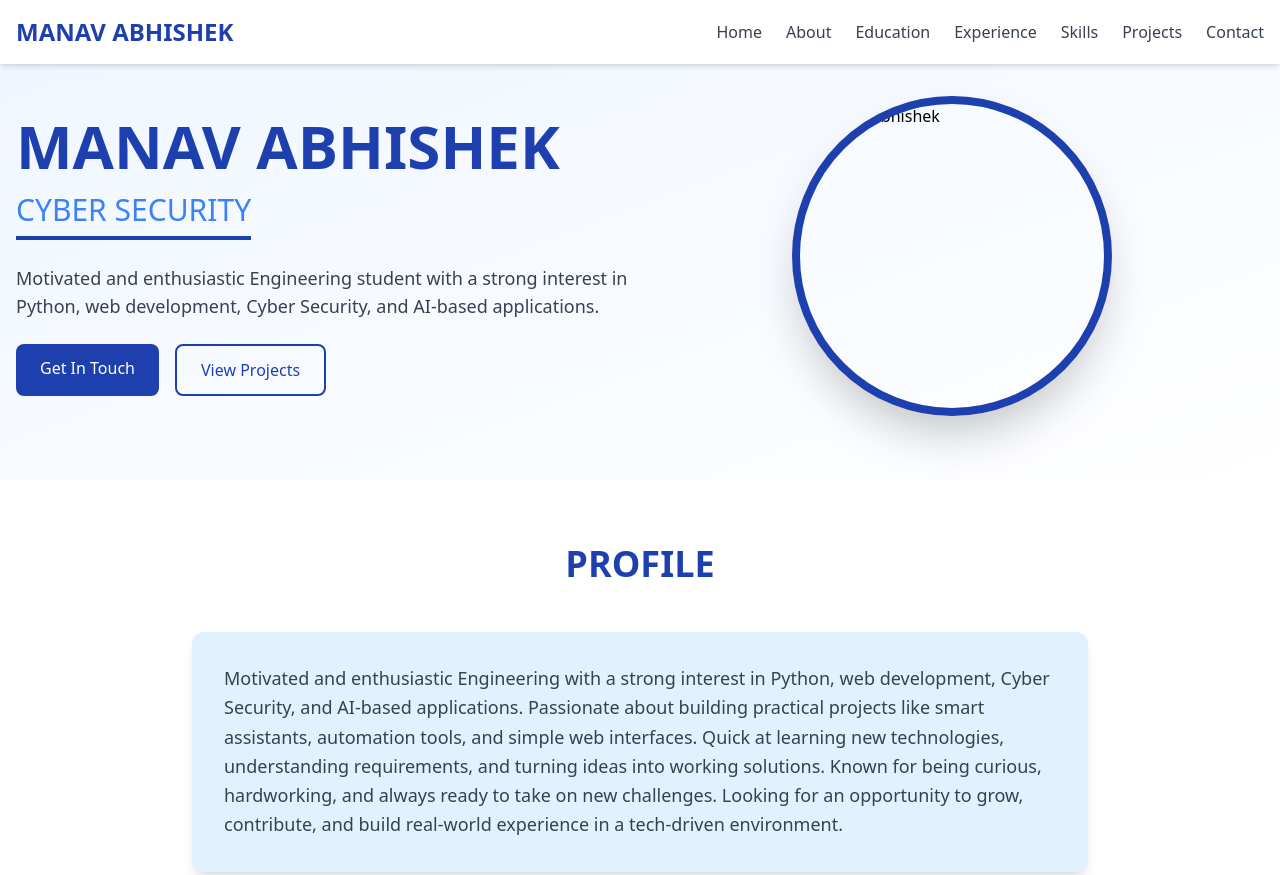
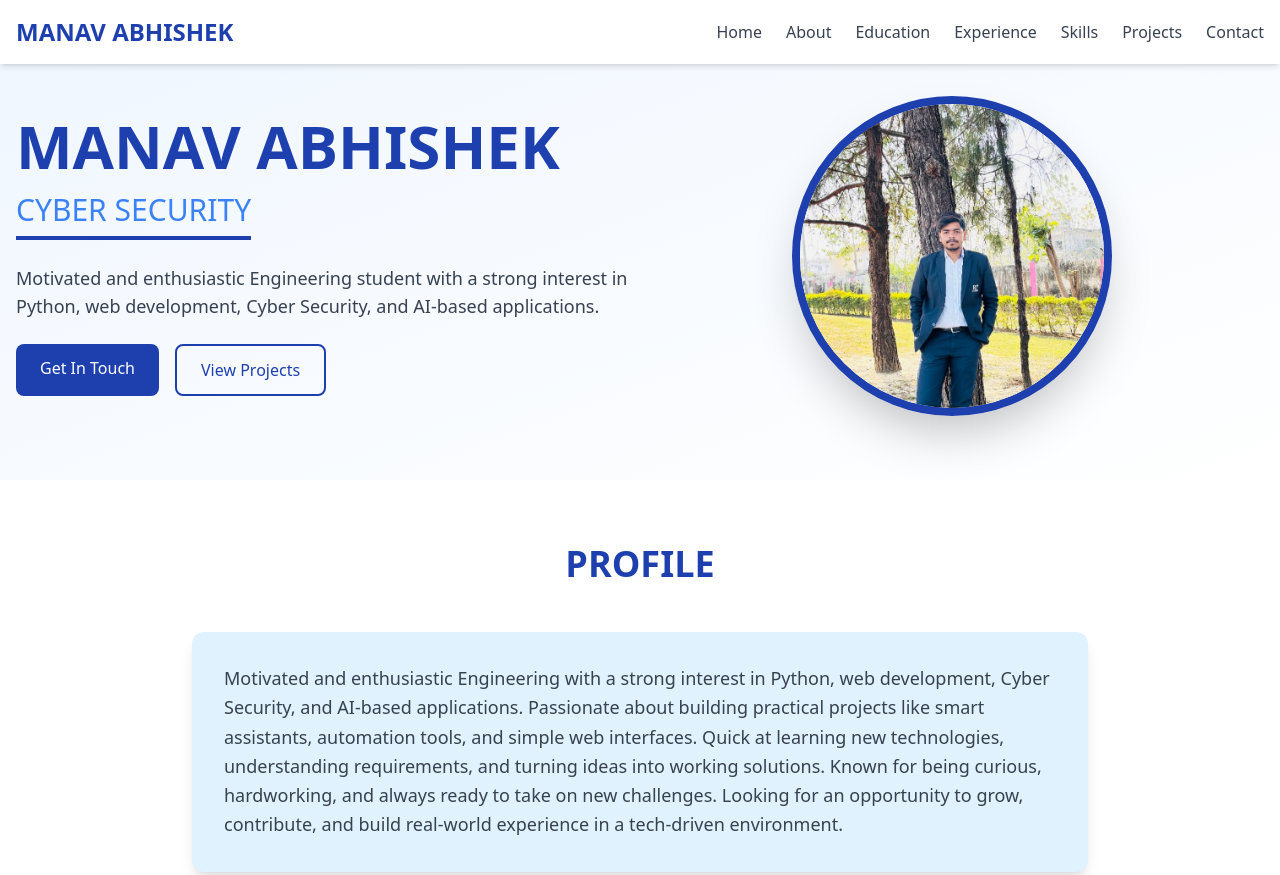
Before and after one commit to ManavAbhishek01/My-Portfolio-Website, a website: page index.html in a window 1280 px wide. Shown: the top 875 px of the page. Drawn offline with nearby package versions, Linux system fonts and the light colour scheme.

```diff
--- a/index.html
+++ b/index.html
@@ -131,7 +131,7 @@
                 <div class="md:w-1/2 flex justify-center">
                     <!-- Profile Picture - Enlarged -->
                     <div class="relative">
-                        <img src="\My-Portfolio-Website\Public\My pic.jpeg"
+                        <img src="\My pic.jpeg"
                              alt="Manav Abhishek"
                              class="profile-img w-64 h-64 md:w-80 md:h-80 rounded-full border-8 border-primary-blue shadow-2xl object-cover">
                     </div>
```
